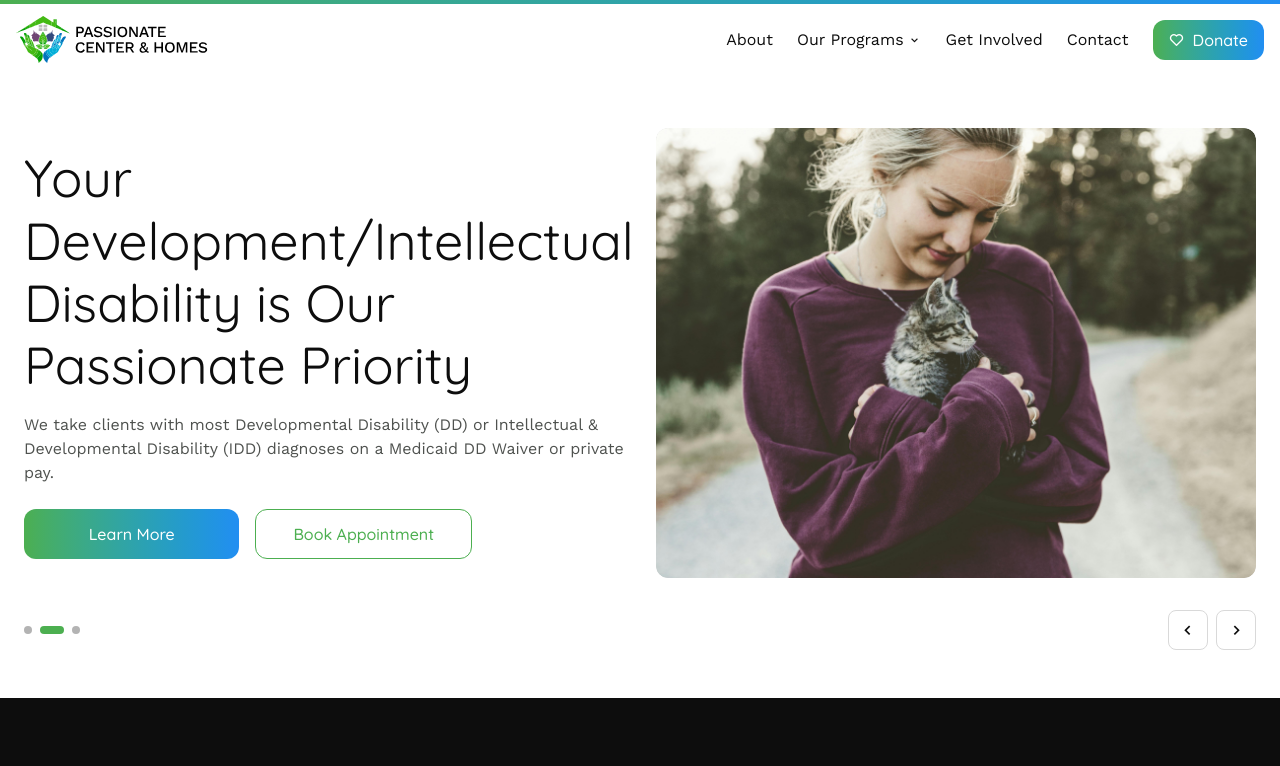
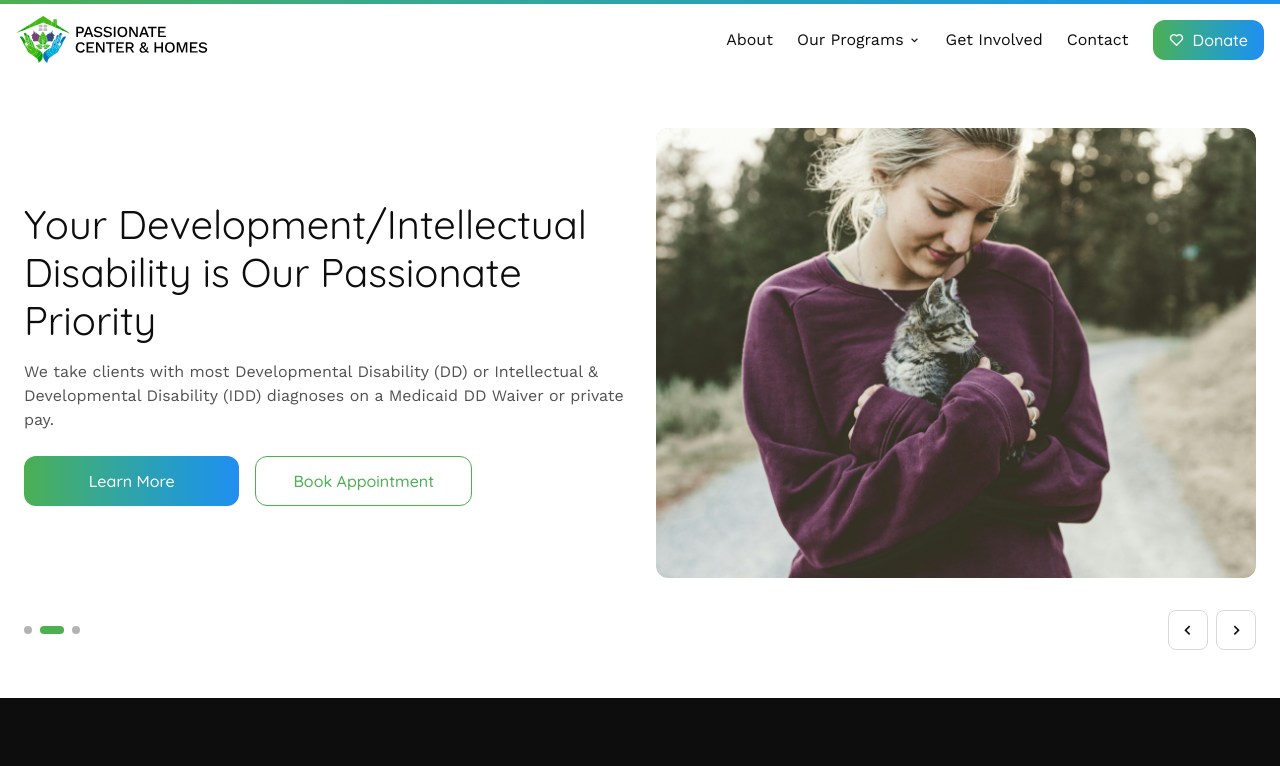
Before and after one commit to jordanjunior22/passionate-new, a Next.js app: page / in a window 1280 px wide. Shown: the top 766 px of the page. Built offline with nearby package versions, Linux system fonts and the light colour scheme.

Commit message:
MJ commit

```diff
--- a/src/components/home/Hero.tsx
+++ b/src/components/home/Hero.tsx
@@ -58,10 +58,10 @@ export function Hero() {
         <div className="grid grid-cols-1 lg:grid-cols-2 gap-8 items-center">
           <div className="order-2 lg:order-1 z-10">
             <div className="min-h-[300px] flex flex-col justify-center">
-              <h1 className="font-heading text-neutral-darkest mb-4">
+              <h2 className="font-heading text-neutral-darkest mb-4">
                 Your Development/Intellectual Disability is Our Passionate
                 Priority
-              </h1>
+              </h2>
               <p className="text-tag-regular text-neutral-dark mb-6">
                 We take clients with most Developmental Disability (DD) or
                 Intellectual & Developmental Disability (IDD) diagnoses on a
```
